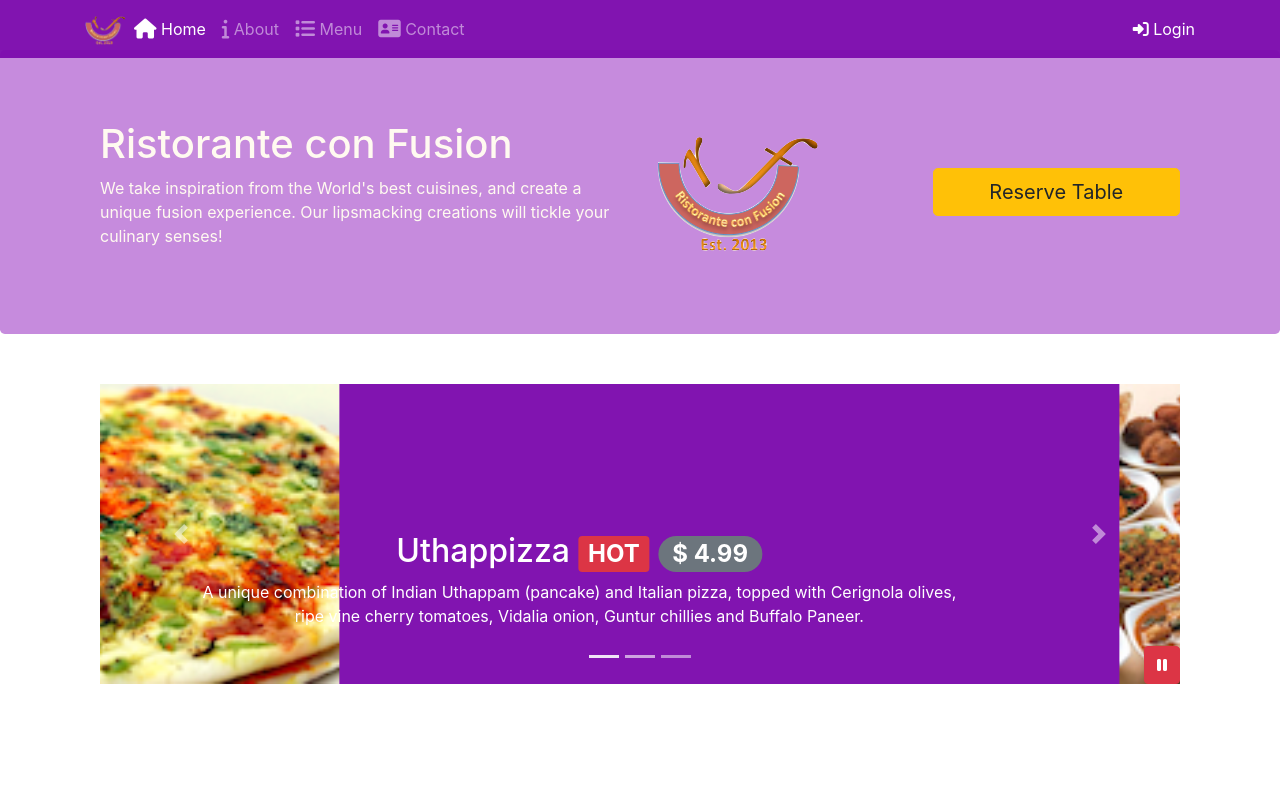
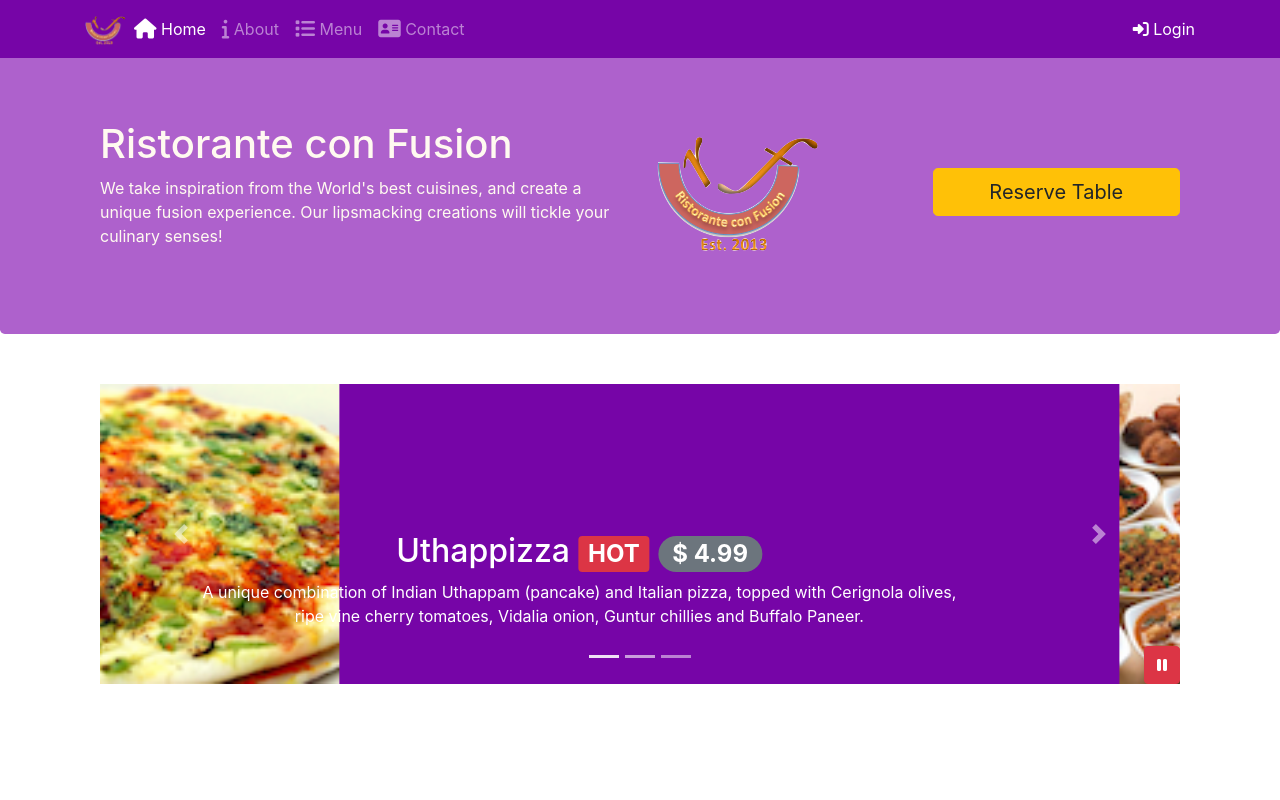
Before and after one commit to K-Chinmay/FrontEnd-using-Bootstrap4, a plain HTML site: page index.html in a window 1280 px wide. Shown: the top 800 px of the page. Drawn offline with nearby package versions, Linux system fonts and the light colour scheme.

Commit message:
updating assn. 4

```diff
--- a/css/styles.scss
+++ b/css/styles.scss
@@ -1,7 +1,7 @@
 $lt-gray: seashell;
-$background-dark: rgba(124, 11, 173, 0.959);
-$background-light: rgba(193, 129, 218, 0.918);
-$background-pale: palevioletred;
+$background-dark: rgb(118, 5, 167);
+$background-light: rgb(174, 97, 204);
+$background-pale: rgb(210, 152, 221);
 
 //height variables
 $carousel-item-height: 300px;
@@ -77,7 +77,7 @@ body {
 }
 
 .modal-body {
-  background: $background-light;
+  background: $background-pale;
 }
 
 #carouselButton {
```
Also changed, not shown: css/styles.css.
